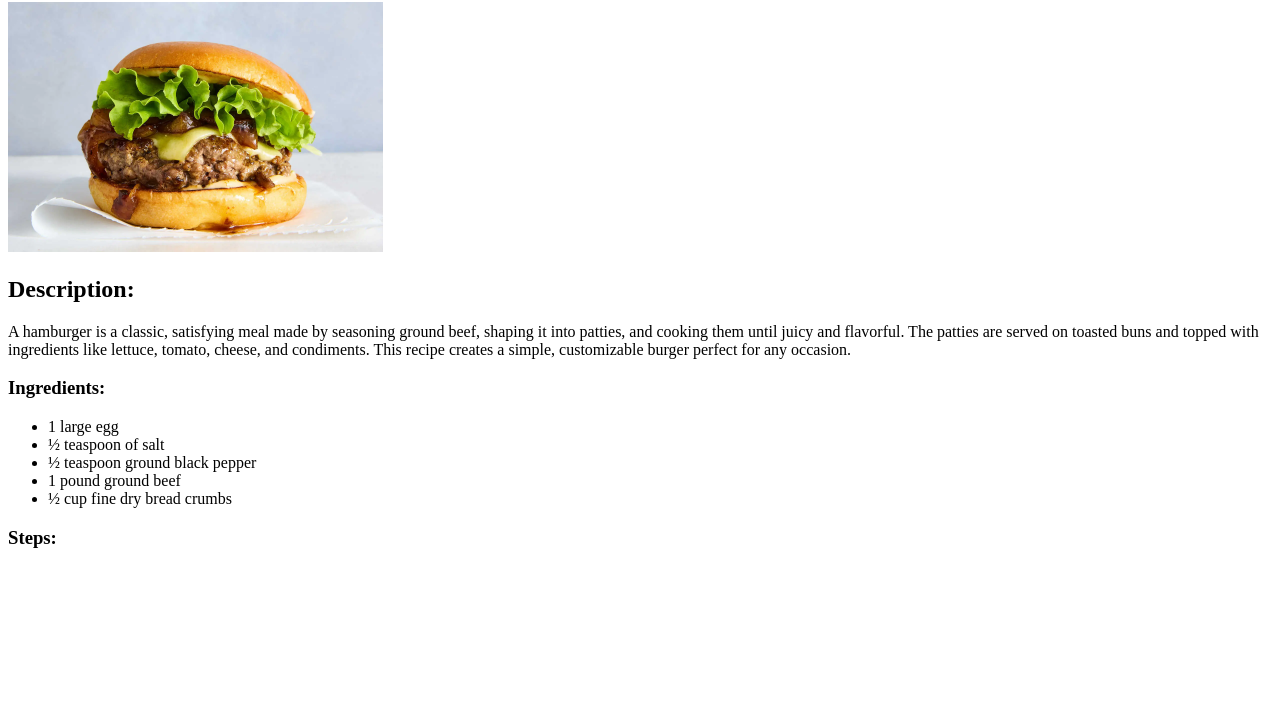
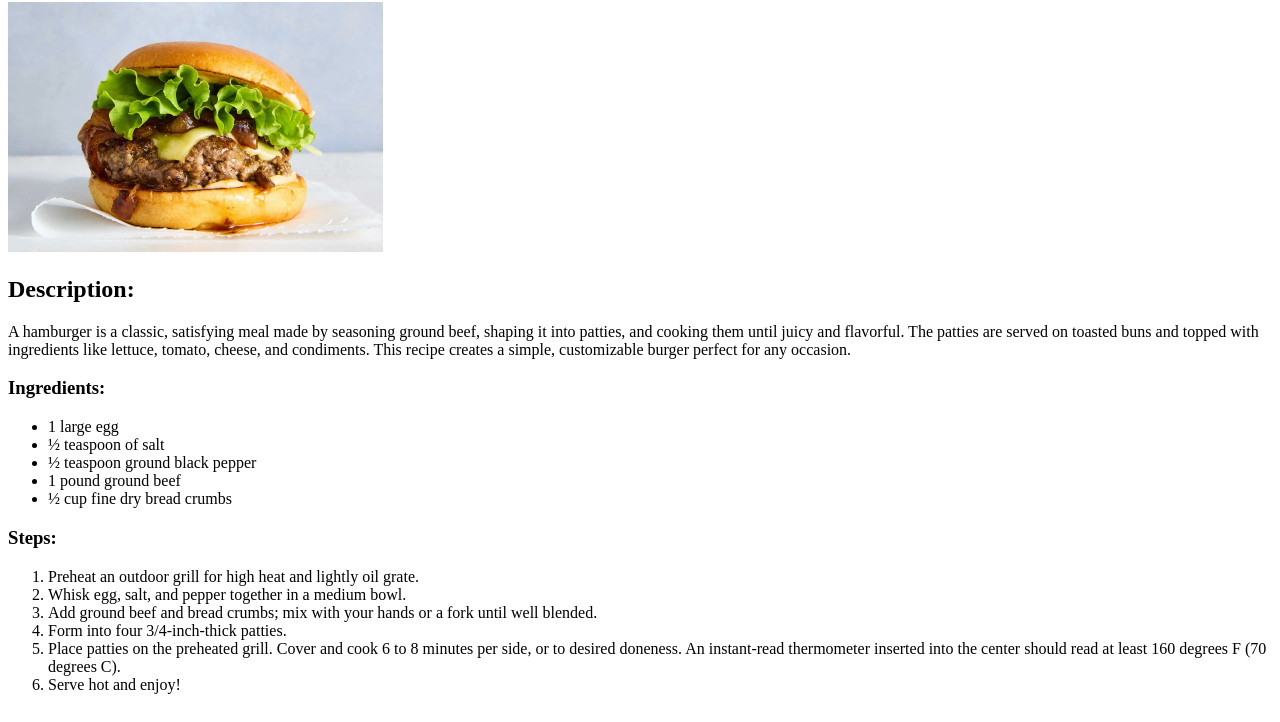
Before and after one commit to byronbasa/odin-recipes, a plain HTML site: page recipes/burgers.html in a window 1280 px wide. Shown: the part 78-800 px from the top of the page. Drawn offline with Linux system fonts and the light colour scheme.

Commit message:
finished the project

```diff
--- a/recipes/burgers.html
+++ b/recipes/burgers.html
@@ -27,7 +27,12 @@
     </ul>
     <h3>Steps:</h3>
     <ol>
-
+        <li>Preheat an outdoor grill for high heat and lightly oil grate.</li>
+        <li>Whisk egg, salt, and pepper together in a medium bowl.</li>
+        <li>Add ground beef and bread crumbs; mix with your hands or a fork until well blended.</li>
+        <li>Form into four 3/4-inch-thick patties.</li>
+        <li>Place patties on the preheated grill. Cover and cook 6 to 8 minutes per side, or to desired doneness. An instant-read thermometer inserted into the center should read at least 160 degrees F (70 degrees C).</li>
+        <li>Serve hot and enjoy!</li>
     </ol>
 
 
```
